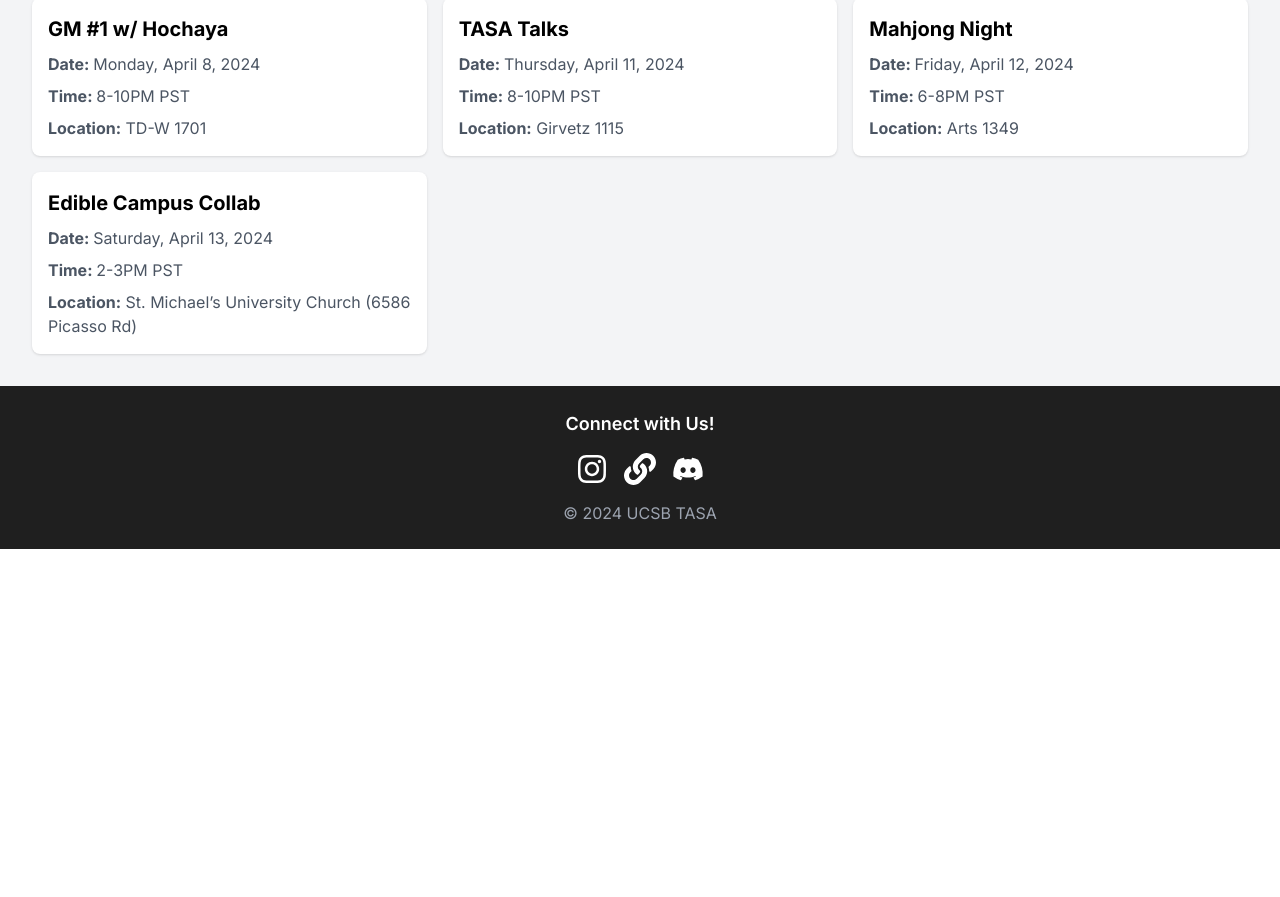
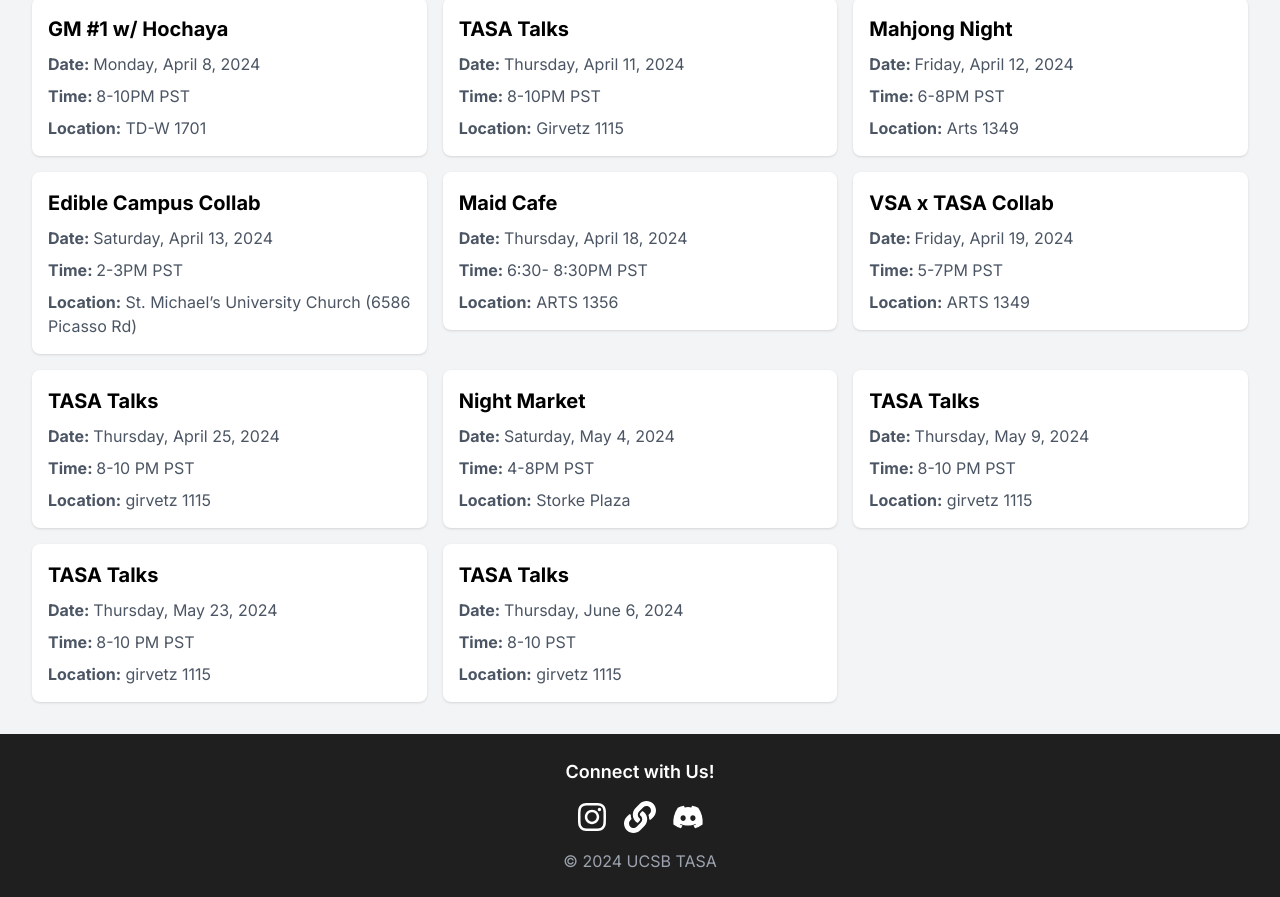
Before and after one commit to UCSBTASA/UCSBTASA.github.io, a Next.js app: page / in a window 1280 px wide. Shown: the part 1518-2415 px from the top of the page. Before the commit the page ends 2067 px from the top, so only its background shows below. Built offline with nearby package versions, Linux system fonts and the light colour scheme.

Commit message:
Update eventData.ts

```diff
--- a/data/eventData.ts
+++ b/data/eventData.ts
@@ -135,6 +135,69 @@ const events =
     "location": "St. Michael\u2019s University Church (6586 Picasso Rd)",
     "customTime": "",
     "ready": "Yes"
+  },
+  {
+    "title": "Maid Cafe",
+    "day of week": "Thursday",
+    "date": "2024-04-18",
+    "time": "6:30- 8:30PM",
+    "location": "ARTS 1356",
+    "customTime": "",
+    "ready": "Yes"
+  },
+  {
+    "title": "VSA x TASA Collab",
+    "day of week": "Friday",
+    "date": "2024-04-19",
+    "time": "5-7PM",
+    "location": "ARTS 1349",
+    "customTime": "",
+    "ready": "Yes"
+  },
+  {
+    "title": "TASA Talks",
+    "day of week": "Thursday",
+    "date": "2024-04-25",
+    "time": "8-10 PM",
+    "location": "girvetz 1115",
+    "customTime": "",
+    "ready": "Yes"
+  },
+  {
+    "title": "Night Market",
+    "day of week": "Saturday",
+    "date": "2024-05-04",
+    "time": "4-8PM",
+    "location": "Storke Plaza",
+    "customTime": "",
+    "ready": "Yes"
+  },
+  {
+    "title": "TASA Talks",
+    "day of week": "Thursday",
+    "date": "2024-05-09",
+    "time": "8-10 PM",
+    "location": "girvetz 1115",
+    "customTime": "",
+    "ready": "Yes"
+  },
+  {
+    "title": "TASA Talks",
+    "day of week": "Thursday",
+    "date": "2024-05-23",
+    "time": "8-10 PM",
+    "location": "girvetz 1115",
+    "customTime": "",
+    "ready": "Yes"
+  },
+  {
+    "title": "TASA Talks",
+    "day of week": "Thursday",
+    "date": "2024-06-06",
+    "time": "8-10",
+    "location": "girvetz 1115",
+    "customTime": "",
+    "ready": "Yes"
   }
 ]
 ;
```
